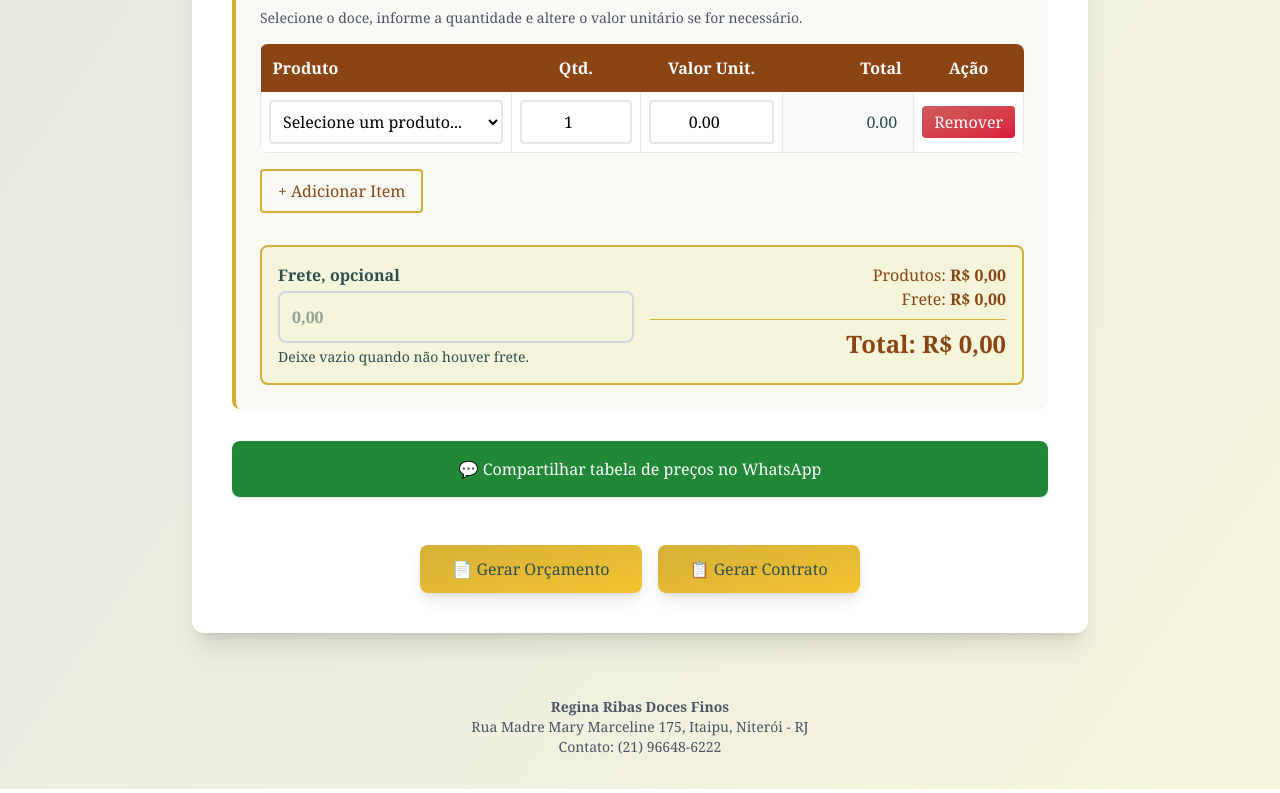
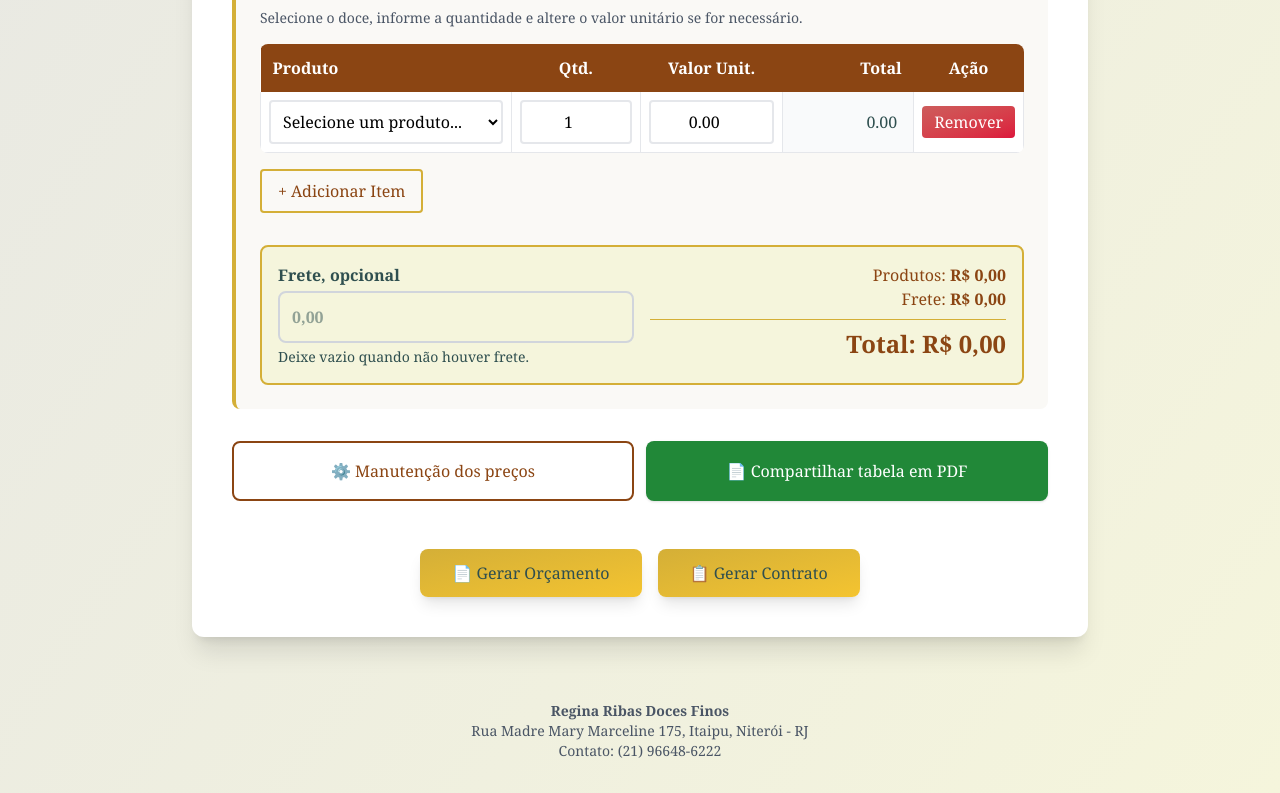
Before and after one commit to CMOURASIGA/webappreginaribas, a React (Vite) app: page / in a window 1280 px wide. Shown: the part 1078-1871 px from the top of the page. Built offline with nearby package versions, Linux system fonts and the light colour scheme.

Commit message:
feat: adiciona cadastro persistente de preços e compartilhamento em PDF

```diff
--- a/src/App.tsx
+++ b/src/App.tsx
@@ -1,11 +1,24 @@
 /// <reference types="vite/client" />
 import React, { useState, useEffect } from 'react';
 import { motion, AnimatePresence } from 'motion/react';
-import { productCategories } from './data/products';
+import { productCategories as defaultProductCategories } from './data/products';
 import { formatCPF, formatPhone, formatCurrency } from './utils/formatters';
 import { DocumentModal } from './components/DocumentModal';
 import { generateClientPDF } from './utils/pdfGenerator';
-import { OrderItem } from './types';
+import { OrderItem, Product } from './types';
+import { generatePriceTablePDF } from './utils/priceTableGenerator';
+
+type ProductCategories = Record<string, Product[]>;
+const PRICE_STORAGE_KEY = 'regina-ribas-product-prices-v1';
+
+const loadProductCategories = (): ProductCategories => {
+  try {
+    const saved = localStorage.getItem(PRICE_STORAGE_KEY);
+    return saved ? JSON.parse(saved) : defaultProductCategories;
+  } catch {
+    return defaultProductCategories;
+  }
+};
 
 // Add Google Script Run type definition for TypeScript
 declare global {
@@ -65,6 +78,9 @@ export default function App() {
   const [dataEvento, setDataEvento] = useState('');
   const [localEvento, setLocalEvento] = useState('');
   const [frete, setFrete] = useState(0);
+  const [productCategories, setProductCategories] = useState<ProductCategories>(loadProductCategories);
+  const [showPriceManager, setShowPriceManager] = useState(false);
+  const [isSharingPrices, setIsSharingPrices] = useState(false);
 
   const [showSplash, setShowSplash] = useState(true);
 
@@ -87,6 +103,10 @@ export default function App() {
     status: 'loading',
     step: 1
   });
+
+  useEffect(() => {
+    localStorage.setItem(PRICE_STORAGE_KEY, JSON.stringify(productCategories));
+  }, [productCategories]);
 
   const handleCpfChange = (e: React.ChangeEvent<HTMLInputElement>) => {
     setCpfCliente(formatCPF(e.target.value));
@@ -120,7 +140,7 @@ export default function App() {
         if (field === 'productName') {
           // Find product to get price
           let price = 0;
-          for (const category of Object.values(productCategories)) {
+          for (const category of Object.values(productCategories) as Product[][]) {
             const prod = category.find(p => p.name === value);
             if (prod) {
               price = prod.price;
@@ -144,15 +164,47 @@ export default function App() {
 
   const calculateSubtotal = () => items.reduce((acc, item) => acc + item.total, 0);
 
-  const sharePriceList = () => {
-    const lines = ['*REGINA RIBAS DOCES FINOS*', '*Tabela de preços*', ''];
-    Object.entries(productCategories).forEach(([category, products]) => {
-      lines.push(`*${category}*`);
-      products.forEach(product => lines.push(`${product.name}: ${formatCurrency(product.price)}`));
-      lines.push('');
-    });
-    lines.push('Valores correspondentes à unidade dos doces.', 'Pedidos: (21) 96648-6222');
-    window.open(`https://wa.me/?text=${encodeURIComponent(lines.join('\n'))}`, '_blank', 'noopener,noreferrer');
+  const updateProductPrice = (category: string, productName: string, price: number) => {
+    setProductCategories(current => ({
+      ...current,
+      [category]: current[category].map(product =>
+        product.name === productName ? { ...product, price } : product
+      )
+    }));
+  };
+
+  const restoreOriginalPrices = () => {
+    if (!window.confirm('Deseja restaurar todos os preços originais?')) return;
+    setProductCategories(defaultProductCategories);
+  };
+
+  const sharePriceList = async () => {
+    setIsSharingPrices(true);
+    try {
+      const { blob, fileName } = await generatePriceTablePDF(productCategories);
+      const file = new File([blob], fileName, { type: 'application/pdf' });
+
+      if (navigator.share && (!navigator.canShare || navigator.canShare({ files: [file] }))) {
+        await navigator.share({
+          title: 'Tabela de preços Regina Ribas',
+          text: 'Segue a tabela de preços da Regina Ribas Doces Finos.',
+          files: [file]
+        });
+        return;
+      }
+
+      const url = URL.createObjectURL(blob);
+      const link = document.createElement('a');
+      link.href = url;
+      link.download = fileName;
+      link.click();
+      setTimeout(() => URL.revokeObjectURL(url), 1000);
+      window.alert('O PDF foi baixado. Anexe o arquivo em uma conversa do WhatsApp para compartilhar.');
+    } catch (error: any) {
+      if (error?.name !== 'AbortError') window.alert('Não foi possível gerar a tabela de preços. Tente novamente.');
+    } finally {
+      setIsSharingPrices(false);
+    }
   };
 
   const validateForm = () => {
@@ -378,7 +430,7 @@ export default function App() {
                           required
                         >
                           <option value="" disabled>Selecione um produto...</option>
-                          {Object.entries(productCategories).map(([category, prods]) => (
+                          {(Object.entries(productCategories) as [string, Product[]][]).map(([category, prods]) => (
                             <optgroup key={category} label={category}>
                               {prods.map(p => (
                                 <option key={p.name} value={p.name}>{p.name}</option>
@@ -447,7 +499,10 @@ export default function App() {
             </div>
           </section>
 
-          <button type="button" onClick={sharePriceList} className="w-full min-h-14 bg-[#218838] text-white px-6 py-4 rounded-lg text-lg font-bold shadow hover:bg-[#196c2c] transition-colors">💬 Compartilhar tabela de preços no WhatsApp</button>
+          <div className="grid gap-3 md:grid-cols-2">
+            <button type="button" onClick={() => setShowPriceManager(true)} className="w-full min-h-14 border-2 border-[#8B4513] text-[#8B4513] px-6 py-4 rounded-lg text-lg font-bold hover:bg-[#FFF8E7] transition-colors">⚙️ Manutenção dos preços</button>
+            <button type="button" disabled={isSharingPrices} onClick={sharePriceList} className="w-full min-h-14 bg-[#218838] disabled:opacity-60 text-white px-6 py-4 rounded-lg text-lg font-bold shadow hover:bg-[#196c2c] transition-colors">{isSharingPrices ? 'Gerando PDF...' : '📄 Compartilhar tabela em PDF'}</button>
+          </div>
 
           <div className="flex flex-wrap justify-center gap-4 pt-4">
             <button
@@ -478,6 +533,34 @@ export default function App() {
         onClose={() => setModalState(prev => ({ ...prev, isOpen: false }))}
         onRetry={() => generateDocument(modalState.type)}
       />
+
+      {showPriceManager && (
+        <div className="fixed inset-0 z-50 flex items-end md:items-center justify-center bg-black/50 p-0 md:p-4" role="dialog" aria-modal="true" aria-labelledby="price-manager-title">
+          <div className="bg-white w-full max-w-4xl max-h-[95vh] overflow-y-auto rounded-t-2xl md:rounded-2xl shadow-2xl">
+            <div className="sticky top-0 z-10 bg-white border-b border-gray-200 p-5 flex items-start justify-between gap-4">
+              <div><h2 id="price-manager-title" className="text-2xl font-bold text-[#8B4513]">Manutenção dos preços</h2><p className="mt-1 text-gray-600">Altere os valores abaixo. O novo preço será salvo e usado automaticamente nos próximos orçamentos.</p></div>
+              <button type="button" onClick={() => setShowPriceManager(false)} aria-label="Fechar" className="min-w-12 min-h-12 rounded-lg text-2xl hover:bg-gray-100">×</button>
+            </div>
+            <div className="p-5 grid gap-7 md:grid-cols-2">
+              {(Object.entries(productCategories) as [string, Product[]][]).map(([category, products]) => (
+                <section key={category}>
+                  <h3 className="text-lg font-bold text-[#8B4513] border-b-2 border-[#D4AF37] pb-2 mb-2">{category}</h3>
+                  <div className="space-y-1">{products.map(product => (
+                    <label key={product.name} className="grid grid-cols-[1fr_120px] gap-3 items-center p-2 rounded-lg hover:bg-[#FAF9F6]">
+                      <span>{product.name}</span>
+                      <span className="flex items-center border-2 border-gray-200 rounded-lg px-2 focus-within:border-[#D4AF37]">R$<input type="number" min="0" step="0.01" value={product.price.toFixed(2)} onChange={e => updateProductPrice(category, product.name, Number(e.target.value) || 0)} className="w-full min-h-11 p-2 text-right outline-none" aria-label={`Preço de ${product.name}`} /></span>
+                    </label>
+                  ))}</div>
+                </section>
+              ))}
+            </div>
+            <div className="sticky bottom-0 bg-white border-t p-4 flex flex-col-reverse sm:flex-row justify-end gap-3">
+              <button type="button" onClick={restoreOriginalPrices} className="min-h-12 px-5 rounded-lg border-2 border-gray-300 font-bold">Restaurar preços originais</button>
+              <button type="button" onClick={() => setShowPriceManager(false)} className="min-h-12 px-7 rounded-lg bg-[#8B4513] text-white font-bold">Concluir</button>
+            </div>
+          </div>
+        </div>
+      )}
       </motion.div>
     </>
   );
```
